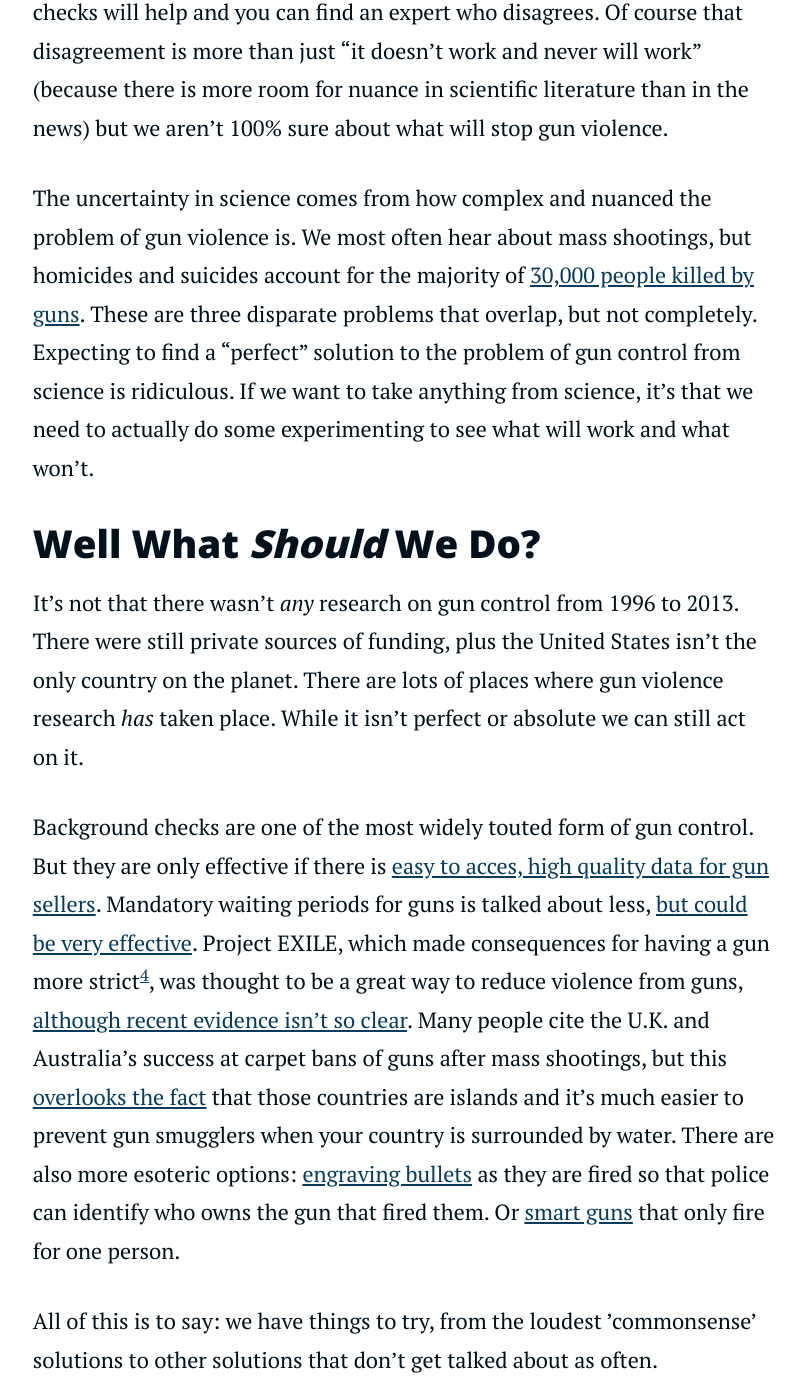
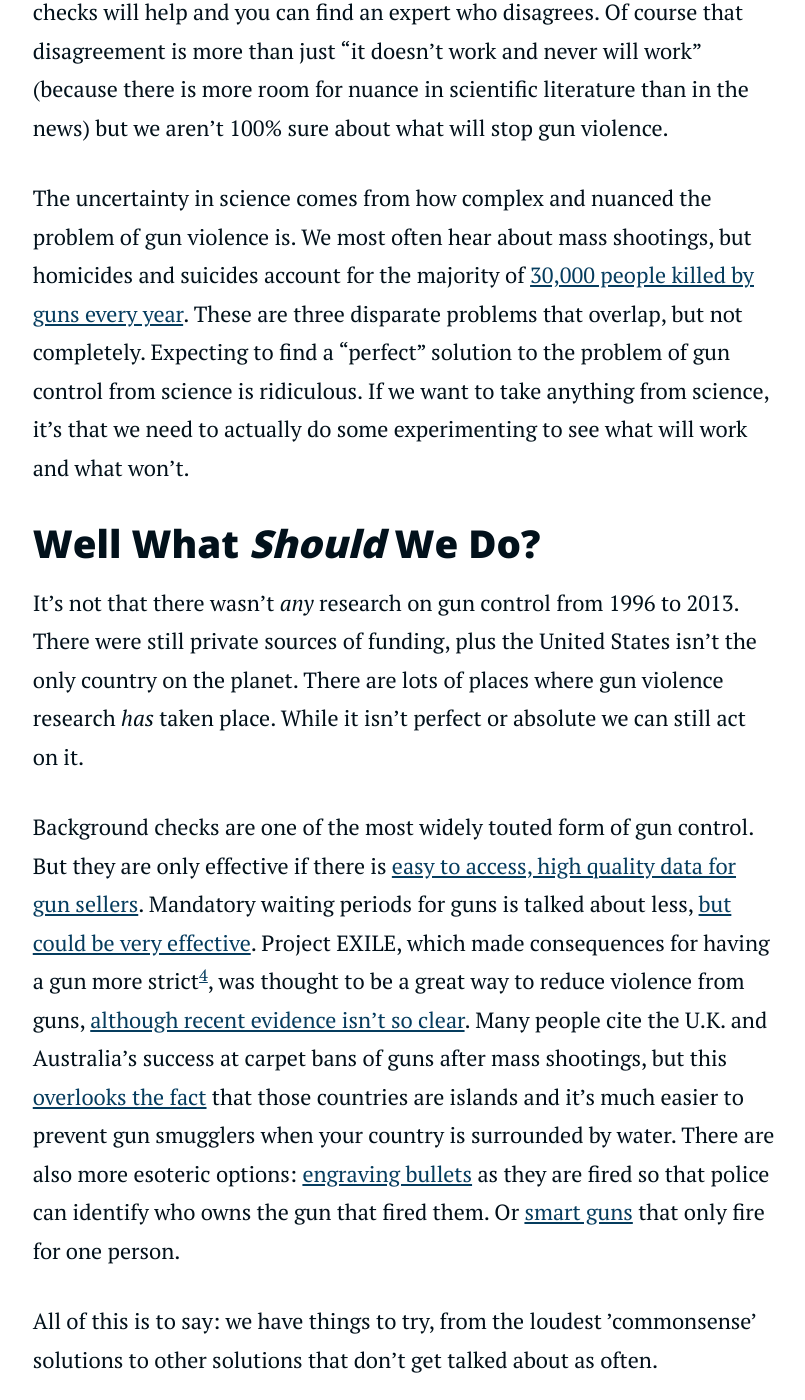
Before and after one commit to mcala/mcallister.science, a Jekyll site: the page built from _posts/2018-7-10-gun_violence.markdown, in a window 1280 px wide and 1400 px high, scrolled down 2881 px. Shown: the whole window, without its empty margins (236-1041 px from the left). Built offline with Jekyll 4.4.1, drawn with Linux system fonts in a browser that asks for light colours; nearby versions of some CDN libraries; some of the changed text lies outside the part shown.

Commit message:
Fixes some typos Andrew Birkel pointed out.

```diff
--- a/_posts/2018-7-10-gun_violence.markdown
+++ b/_posts/2018-7-10-gun_violence.markdown
@@ -20,12 +20,12 @@ Politicians are, in some ways, huge perfectionists. They don’t want to be wron
 
 But hiding behind scientists is a good political move. Rather than say “I will not support any sort of gun control measures”, a politician can say “*Science has shown* that (put your favorite gun control measure here) doesn’t work”. Then it’s at least a little easier to swallow and you might still vote for them. And often, they *aren’t wrong*.  Find an expert who says that background checks will help and you can find an expert who disagrees. Of course that disagreement is more than just “it doesn’t work and never will work” (because there is more room for nuance in scientific literature than in the news) but we aren’t 100% sure about what will stop gun violence.
 
-The uncertainty in science comes from how complex and nuanced the problem of gun violence is. We most often hear about mass shootings, but homicides and suicides account for the majority of [30,000 people killed by guns](https://www.cdc.gov/nchs/nvss/deaths.htm). These are three disparate problems that overlap, but not completely. Expecting to find a “perfect” solution to the problem of gun control from science is ridiculous. If we want to take anything from science, it’s that we need to actually do some experimenting to see what will work and what won’t.
+The uncertainty in science comes from how complex and nuanced the problem of gun violence is. We most often hear about mass shootings, but homicides and suicides account for the majority of [30,000 people killed by guns every year](https://www.cdc.gov/nchs/nvss/deaths.htm). These are three disparate problems that overlap, but not completely. Expecting to find a “perfect” solution to the problem of gun control from science is ridiculous. If we want to take anything from science, it’s that we need to actually do some experimenting to see what will work and what won’t.
 
 ### Well What *Should* We Do?
 It’s not that there wasn’t *any* research on gun control from 1996 to 2013.  There were still private sources of funding, plus the United States isn’t the only country on the planet. There are lots of places where gun violence research *has* taken place. While it isn’t perfect or absolute we can still act on it.
 
-Background checks are one of the most widely touted form of gun control. But they are only effective if there is [easy to acces, high quality data for gun sellers](https://www.ncbi.nlm.nih.gov/pubmed/26905895). Mandatory waiting periods for guns is talked about less, [but could be very effective](http://www.pnas.org/content/early/2017/10/11/1619896114.full).  Project EXILE, which made consequences for having a gun more strict[^EXILE], was thought to be a great way to reduce violence from guns, [although recent evidence isn’t so clear](https://gspp.berkeley.edu/assets/uploads/research/pdf/Exile_chapter_2003.pdf). Many people cite the U.K. and Australia’s success at carpet bans of guns after mass shootings, but this [overlooks the fact](https://fivethirtyeight.com/features/gun-deaths-mass-shootings/) that those countries are islands and it’s much easier to prevent gun smugglers when your country is surrounded by water. There are also more esoteric options: [engraving bullets](https://en.wikipedia.org/wiki/Microstamping) as they are fired so that police can identify who owns the gun that fired them. Or [smart guns](https://kaikloepfer.com) that only fire for one person.
+Background checks are one of the most widely touted form of gun control. But they are only effective if there is [easy to access, high quality data for gun sellers](https://www.ncbi.nlm.nih.gov/pubmed/26905895). Mandatory waiting periods for guns is talked about less, [but could be very effective](http://www.pnas.org/content/early/2017/10/11/1619896114.full).  Project EXILE, which made consequences for having a gun more strict[^EXILE], was thought to be a great way to reduce violence from guns, [although recent evidence isn’t so clear](https://gspp.berkeley.edu/assets/uploads/research/pdf/Exile_chapter_2003.pdf). Many people cite the U.K. and Australia’s success at carpet bans of guns after mass shootings, but this [overlooks the fact](https://fivethirtyeight.com/features/gun-deaths-mass-shootings/) that those countries are islands and it’s much easier to prevent gun smugglers when your country is surrounded by water. There are also more esoteric options: [engraving bullets](https://en.wikipedia.org/wiki/Microstamping) as they are fired so that police can identify who owns the gun that fired them. Or [smart guns](https://kaikloepfer.com) that only fire for one person.
 
 All of this is to say: we have things to try, from the loudest ’commonsense’ solutions to other solutions that don’t get talked about as often.
 
```
Also changed, not shown: other parts of _posts/2018-7-10-gun_violence.markdown (+1 -1 lines).
